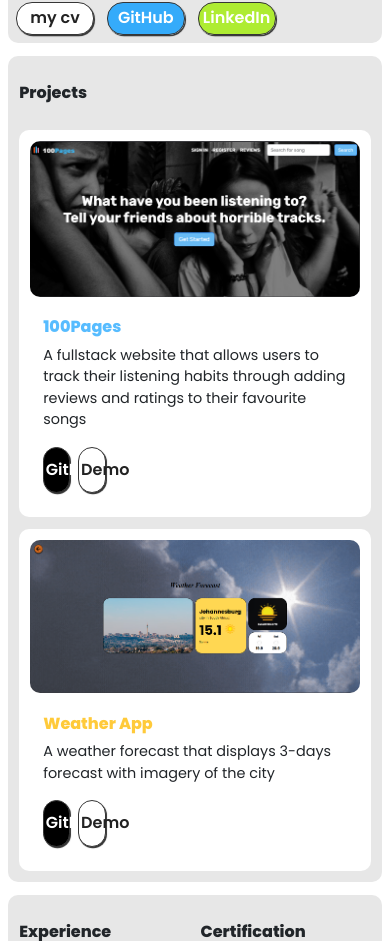
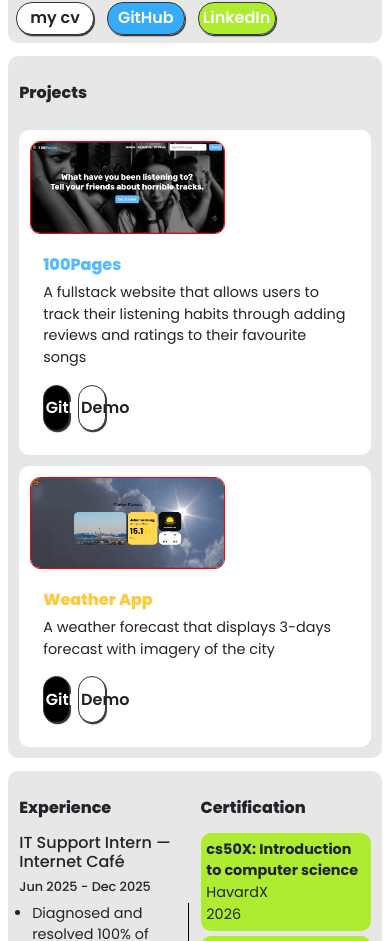
Before and after one commit to AvuMdunyelwa/my-portfolio-app, a React (Vite) app: page / in a window 390 px wide. Shown: the part 908-1849 px from the top of the page. Built offline with nearby package versions, Linux system fonts and the light colour scheme.

Commit message:
add debugging line

```diff
--- a/src/App.css
+++ b/src/App.css
@@ -161,12 +161,13 @@ section {
     margin-top: 0.8rem;
 }
 
-#projects {
+#works {
     .project {
         display: flex;
 
         img {
             width: 50vw;
+            border: 1px solid red;
         }
     }
 }
@@ -220,12 +221,12 @@ section {
         height: 4vh;
     }
 
-    #projects {
+    #works {
         .project {
             flex-direction: column;
 
             img {
-                width: 100%;
+                max-width: 100%;
             }
         }
     }
--- a/src/Projects.jsx
+++ b/src/Projects.jsx
@@ -9,7 +9,7 @@ function Projects() {
 
     return (
         <>
-            <div className="projects" id='projects' style={{ backgroundColor: '#e7e7e7', padding: '0.7em', borderRadius: '10px', display: 'grid', gap: '0.7em'}}>
+            <div className="works" id='works' style={{ backgroundColor: '#e7e7e7', padding: '0.7em', borderRadius: '10px', display: 'grid', gap: '0.7em'}}>
                 <h5>Projects</h5>
                 {projectsInfo.map((project) =>
                     <div className="project" key={project['id']} style={{gap: '0.5em', backgroundColor: 'white', padding: '0.7em', borderRadius: '10px'}}>
```
